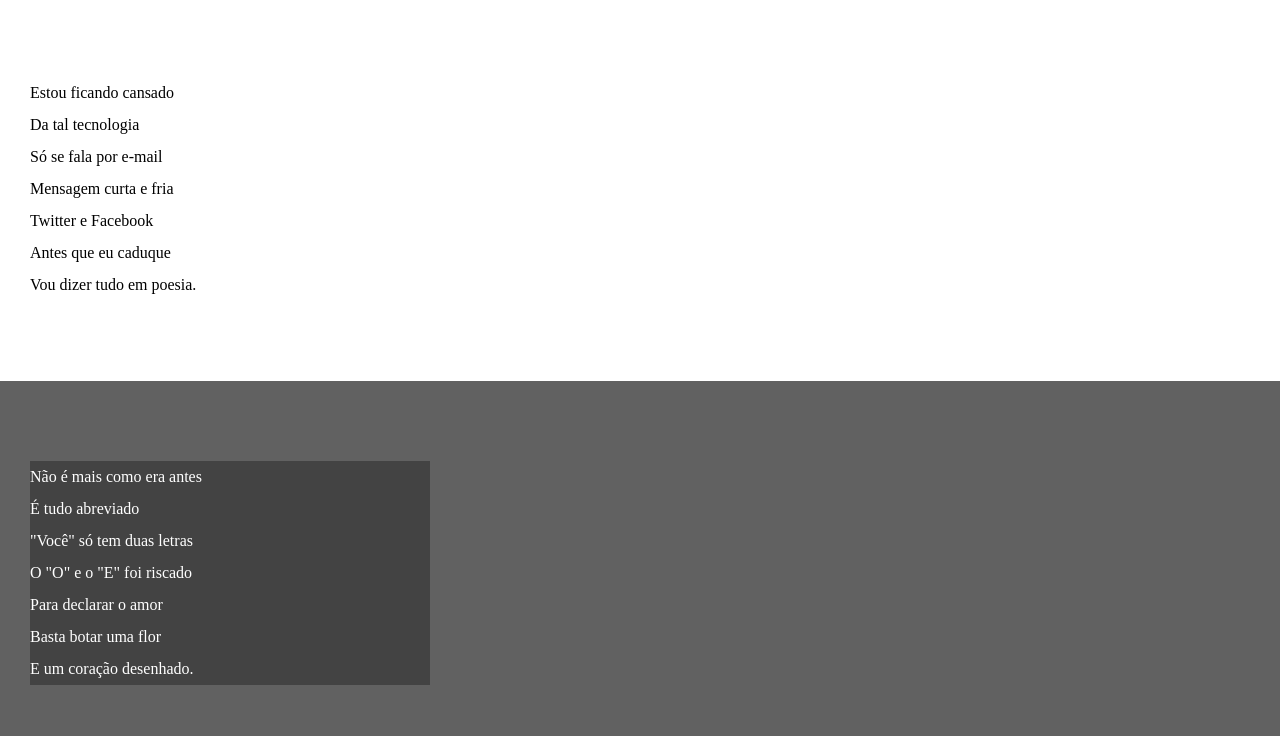
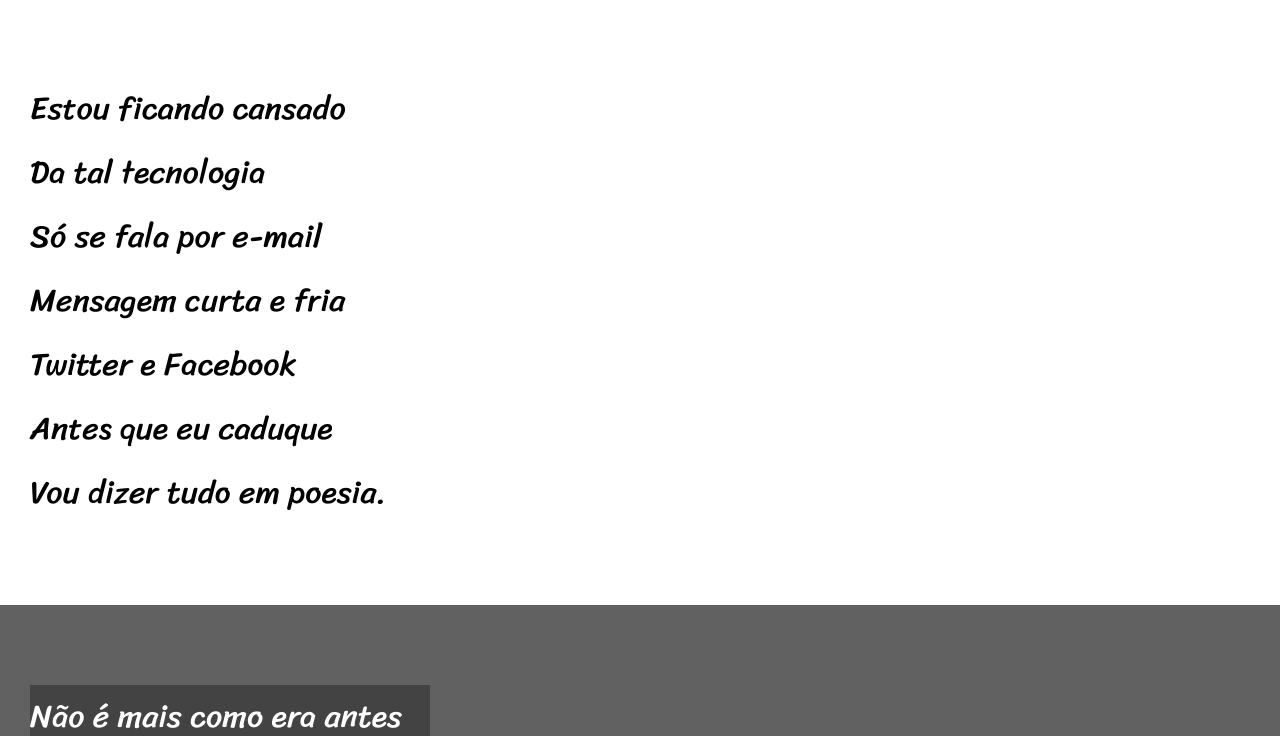
Before and after one commit to Idevjjr7/html-css, a plain HTML site: page desafios/de012/index.html in a window 1280 px wide. Shown: the part 158-894 px from the top of the page. Drawn offline with Linux system fonts and the light colour scheme.

Commit message:
Atualizacao de estilos desafio 12

```diff
--- a/desafios/de012/estilo/style.css
+++ b/desafios/de012/estilo/style.css
@@ -1,5 +1,12 @@
 @charset "UTF-8" ;
+@import url('https://fonts.googleapis.com/css2?family=Passion+One:wght@400;700;900&display=swap');
+@import url('https://fonts.googleapis.com/css2?family=Sriracha&display=swap');
 
+:root {
+    --fonte1: Verdana, Geneva, Tahoma, Sans-serif ;
+    --fonte2: 'Passion One', cursive;
+    --fonte3: 'Sriracha', cursive;
+}
 * {
     margin: 0px;
     padding: 0px;
@@ -8,6 +15,7 @@
 html, body {
     min-height: 100vh;
     background-color: darkgray;
+    font-family: var(--fonte1);
 }
 
 header {
@@ -19,6 +27,8 @@ header {
 header > h1 {
     padding-top: 50px;
     font-variant: small-caps;
+    font-family: var(--fonte2);
+    font-size: 10%vw;
 }
 header > p {
     padding-bottom: 50px;
@@ -38,6 +48,8 @@ section{
     padding-bottom: 10vh;
     line-height: 2em;
     padding-left: 30px;
+    font-family: var(--fonte3);
+    font-size: 2em;
 }
 section.normal{
     background-color: white;
```
